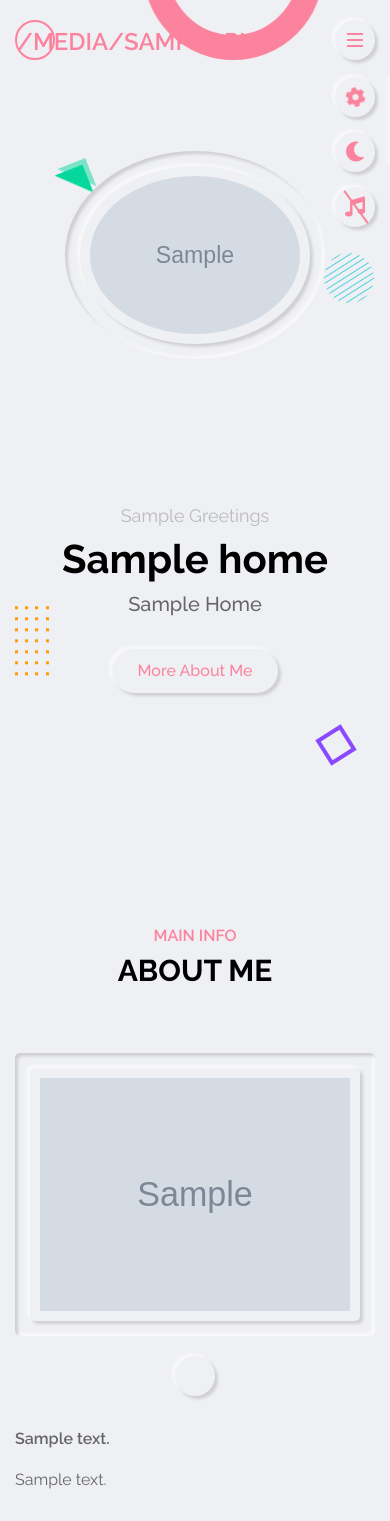
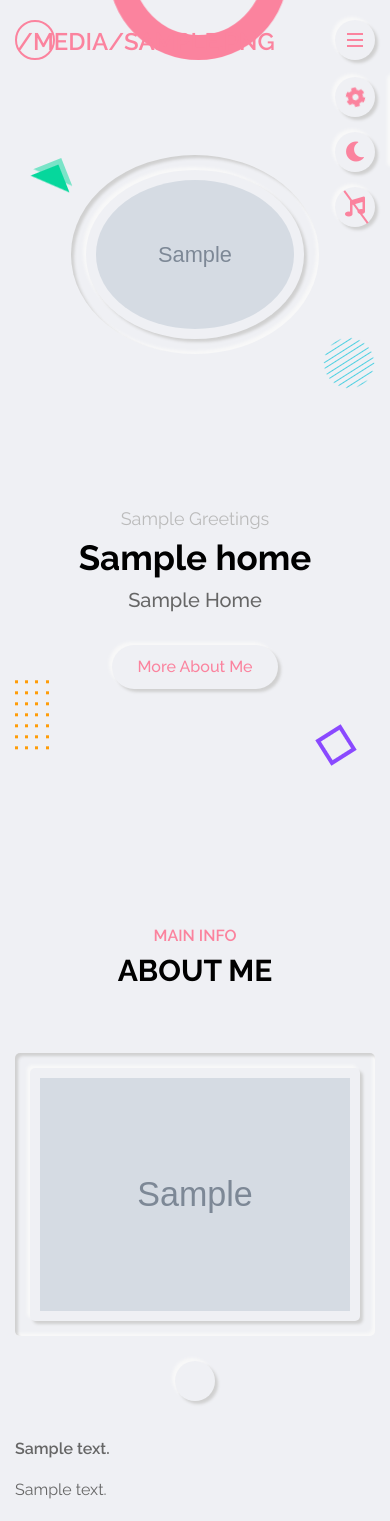
Before and after one commit to nzrmohammad/First-Personal-Portfolio, a Django app: template templates/home.html in a window 390 px wide. Shown: the top 1521 px of the page. Run offline with Django 3.2, Linux system fonts and the light colour scheme; the template is opened without the code that fills it: most values are stand-ins (such as "Sample title", 1, 10 or a date in 2020); grey boxes marked "Sample" are stand-in pictures; form fields are guessed from the names that the template uses.

Commit message:
Third Commit

```diff
--- a/static/css/responsive.css
+++ b/static/css/responsive.css
@@ -5,9 +5,11 @@
         flex: 0 0 50%;
         max-width: 50%;
     }
+    .home-section .home-text h2
+    {
+        font-size: 50px;
+    }
 }
-
-
 @media(max-width: 767px)
 {
     .home-section .home-text, .home-section .home-img, .about-section .about-info, .about-section .about-img,
@@ -33,6 +35,10 @@
     {
         margin-bottom: 40px;
         max-width: 350px;
+    }
+    .home-section .home-text h2
+    {
+        font-size: 40px;
     }
     .effect-3
     {
@@ -87,14 +93,73 @@
         right: auto;
     }
 }
-@media(max-width: 574px)
+@media(max-width: 766px)
 {
     .home-section .home-img .img-box
     {
-        max-width: 260px;
+        max-width: 77%;
+    }
+    .effect-2
+    {
+        bottom: 95px;
+    }
+    .effect-3
+    {
+        margin-left: -95px;
+    }
+    .effect-4
+    {
+        left: 9%;
+    }
+    .effect-5
+    {
+        top: 41%;
+    }
+}
+@media(max-width: 500px)
+{
+    .home-section .home-img .img-box
+    {
+        max-width: 73%;
+    }
+    .testimonial-section .testi-item i
+    {
+        font-size: 22px;
+    }
+    .ScrollToTop
+    {
+        top: 92%;
+    }
+    .nav-menu .copyright-text
+    {
+        font-size: 16px;
+        left: -60px;
+    }
+    .effect-2
+    {
+        bottom: 95px;
+    }
+    .effect-3
+    {
+        margin-left: -95px;
+    }
+    .effect-4
+    {
+        left: 9%;
+    }
+    .effect-5
+    {
+        top: 40%;
+    }
+}
+@media(max-width: 400px)
+{
+    .home-section .home-img .img-box
+    {
+        max-width: 69%;
     }
     .home-section .home-text h2
     {
-       font-size: 40px;
+        font-size: 35px;
     }
 }
--- a/static/css/style.css
+++ b/static/css/style.css
@@ -639,7 +639,7 @@
     font-size: 16px;
     text-align: center;
     color: var(--text-black-600);
-    margin: 0 4px;
+    margin: 5px 3px;
     border-radius: 50%;
     transition: all 0.3s ease;
 }
```
